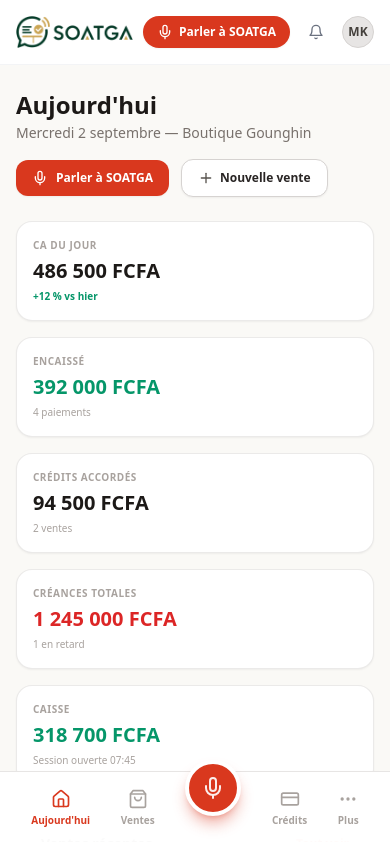
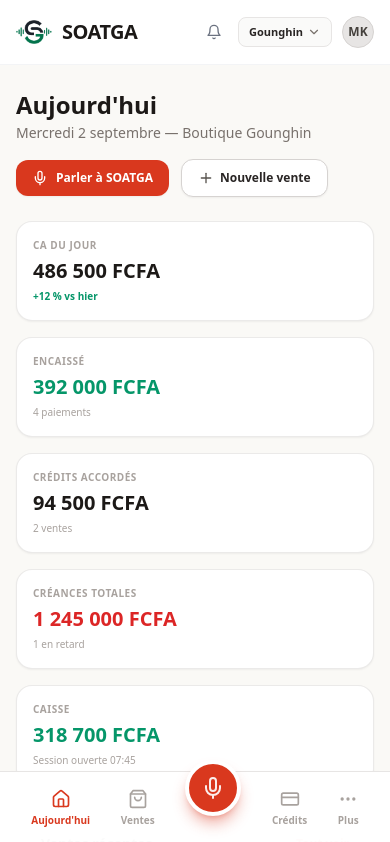
Before and after one commit to francisyaro/soatga, a Next.js app in the folder apps/web/: page / in a window 390 px wide. Shown: the top 842 px of the page. Built offline with nearby package versions, Linux system fonts and the light colour scheme.

Commit message:
feat: update official SOATGA application icon and fix mobile navbar responsiveness

```diff
--- a/apps/web/components/Navbar.tsx
+++ b/apps/web/components/Navbar.tsx
@@ -22,22 +22,27 @@ export function Navbar() {
   ];
 
   return (
-    <header className="bg-white border-b border-gray-100 sticky top-0 z-50">
+    <header className="bg-white border-b border-gray-100 sticky top-0 z-50 shadow-xs">
       <div className="max-w-7xl mx-auto px-4 sm:px-6 lg:px-8 h-16 flex items-center justify-between">
-        {/* Brand Logo */}
+        {/* Brand Logo with Official Icon */}
         <div className="flex items-center space-x-6">
-          <Link href="/" className="flex items-center space-x-2">
-            <Image
-              src="/logo.png"
-              alt="SOATGA Logo"
-              width={140}
-              height={38}
-              className="h-8 w-auto object-contain"
-              priority
-            />
+          <Link href="/" className="flex items-center space-x-2.5 group">
+            <div className="relative w-9 h-9 flex items-center justify-center">
+              <Image
+                src="/icon.png"
+                alt="SOATGA Official Icon"
+                width={36}
+                height={36}
+                className="object-contain w-full h-full transform group-hover:scale-105 transition-transform"
+                priority
+              />
+            </div>
+            <span className="text-xl font-black tracking-tight text-stone-900">
+              SOATGA
+            </span>
           </Link>
 
-          {/* Navigation Links */}
+          {/* Desktop Navigation Links (Hidden on Mobile) */}
           <nav className="hidden lg:flex items-center space-x-4">
             {navLinks.map((link) => {
               const isActive = pathname === link.href;
@@ -59,11 +64,11 @@ export function Navbar() {
         </div>
 
         {/* Right Section */}
-        <div className="flex items-center space-x-3">
-          {/* Voice Action Button */}
+        <div className="flex items-center space-x-2.5 sm:space-x-3">
+          {/* Voice Action Button (Hidden on smallest screens, visible on sm+) */}
           <Link
             href="/voice/draft"
-            className="bg-brand-red hover:bg-brand-red-hover text-white text-xs font-bold px-3.5 py-2 rounded-full flex items-center space-x-1.5 shadow-sm transition-all transform active:scale-95"
+            className="hidden sm:flex bg-brand-red hover:bg-brand-red-hover text-white text-xs font-bold px-3.5 py-2 rounded-full items-center space-x-1.5 shadow-sm transition-all transform active:scale-95"
           >
             <Mic className="w-4 h-4" />
             <span>Parler à SOATGA</span>
@@ -74,6 +79,14 @@ export function Navbar() {
             <Bell className="w-4 h-4" />
           </button>
 
+          {/* Boutique Selector */}
+          <div className="flex items-center space-x-1 text-xs bg-stone-50 hover:bg-stone-100 px-2.5 py-1.5 rounded-lg border border-stone-200 cursor-pointer">
+            <span className="font-semibold text-stone-800 text-[11px] sm:text-xs">
+              Gounghin
+            </span>
+            <ChevronDown className="w-3.5 h-3.5 text-stone-500" />
+          </div>
+
           {/* User Profile */}
           <div className="w-8 h-8 rounded-full bg-stone-200 text-stone-700 font-bold text-xs flex items-center justify-center border border-stone-300">
             MK
```
Also changed, not shown: apps/web/public/icon.png (added), apps/web/public/logo-icon.png (added), apps/web/public/manifest.json.
